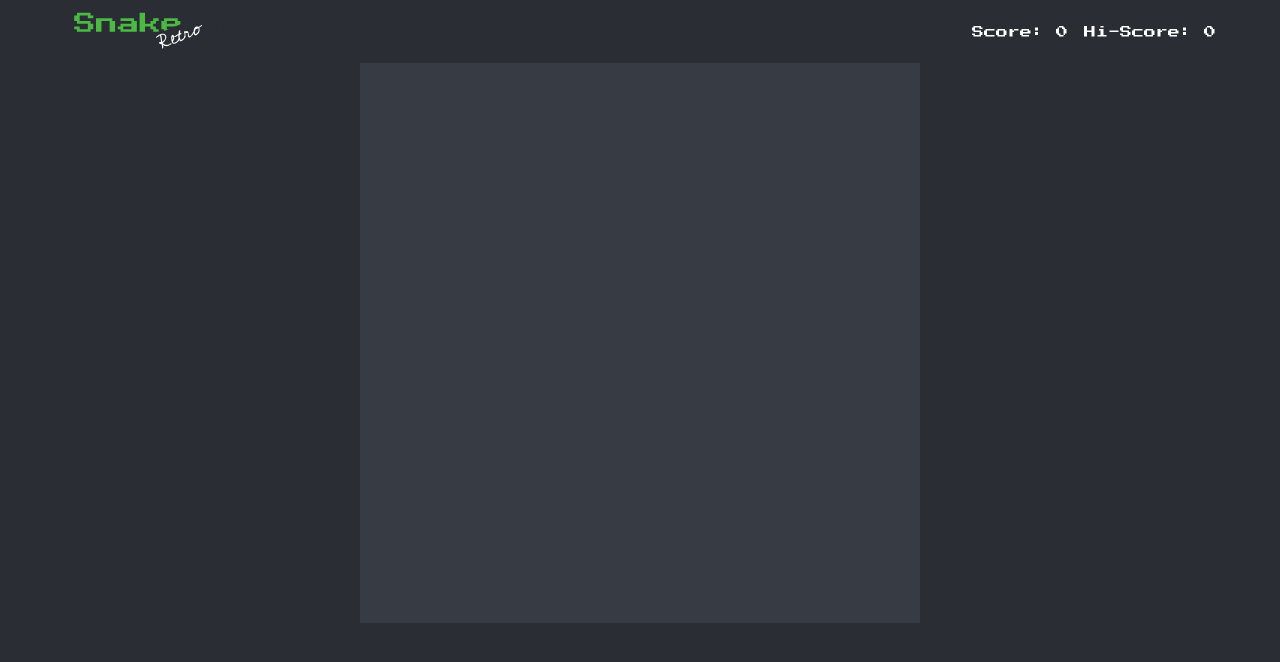
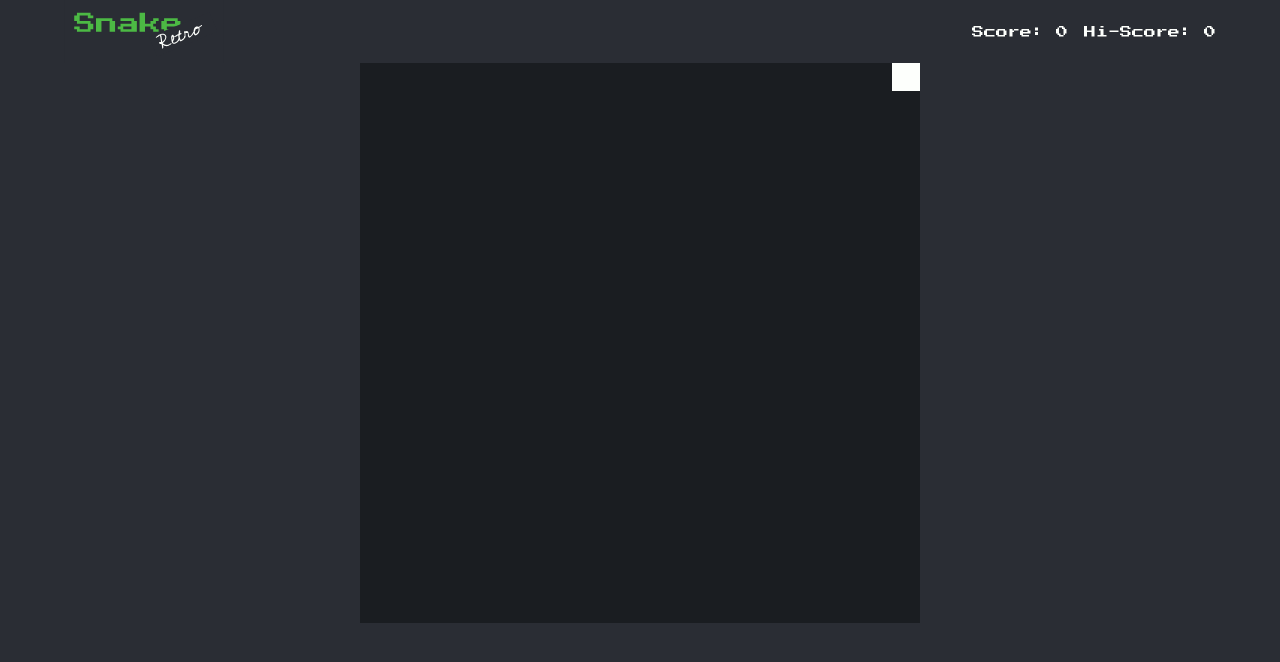
Before and after one commit to itzUmair/snake-game, a React (Vite) app: page / in a window 1280 px wide. Shown: the top 662 px of the page. Built offline with nearby package versions, Linux system fonts and the light colour scheme.

Commit message:
snake moving functionality

```diff
--- a/src/components/Canvas.jsx
+++ b/src/components/Canvas.jsx
@@ -1,6 +1,109 @@
+import { useEffect, useState } from "react";
+
 const Canvas = () => {
+  const [snake, setSnake] = useState([
+    { x: 1, y: 0 },
+    { x: 0, y: 0 },
+  ]);
+
+  const [gameSettings, setGameSettings] = useState({
+    gameSpeed: 4,
+  });
+
+  const [moveCooldown, setMoveCooldown] = useState(false);
+
+  const [lastMove, setLastMove] = useState("d");
+
+  const isBitingSelf = () => {
+    for (let i = 1; i < snake.length; i++) {
+      if (snake[0].x === snake[i].x && snake[0].y === snake[i].y) {
+        return true;
+      }
+    }
+    return false;
+  };
+
+  const gameRunning = () => {
+    if (
+      snake[0].x === 20 ||
+      snake[0].x < 0 ||
+      snake[0].y === 20 ||
+      snake[0].y < 0
+    ) {
+      return false;
+    } else if (isBitingSelf()) {
+      return false;
+    }
+    return true;
+  };
+
+  const updateSnake = () => {
+    if (!gameRunning()) {
+      return;
+    }
+    let tempSnake = [...snake];
+    if (lastMove === "d") {
+      tempSnake.unshift({ x: tempSnake[0].x + 1, y: tempSnake[0].y });
+    } else if (lastMove === "s") {
+      tempSnake.unshift({ x: tempSnake[0].x, y: tempSnake[0].y + 1 });
+    } else if (lastMove === "w") {
+      tempSnake.unshift({ x: tempSnake[0].x, y: tempSnake[0].y - 1 });
+    } else {
+      tempSnake.unshift({ x: tempSnake[0].x - 1, y: tempSnake[0].y });
+    }
+    tempSnake.pop();
+    setSnake(tempSnake);
+  };
+
+  const updateLastMove = (e) => {
+    if (moveCooldown) return;
+    if (lastMove === "d" && e.key !== "a") {
+      setLastMove(e.key);
+      return;
+    } else if (lastMove === "s" && e.key !== "w") {
+      setLastMove(e.key);
+      return;
+    } else if (lastMove === "a" && e.key !== "d") {
+      setLastMove(e.key);
+      return;
+    } else if (lastMove === "w" && e.key !== "s") {
+      setLastMove(e.key);
+      return;
+    }
+  };
+  useEffect(() => {
+    const gameLoop = setInterval(updateSnake, 50 * gameSettings.gameSpeed);
+
+    return () => {
+      clearInterval(gameLoop);
+    };
+  });
+
+  useEffect(() => {
+    const keyListener = window.addEventListener("keydown", updateLastMove);
+    return () => window.removeEventListener("keydown", keyListener);
+  });
+
   return (
-    <div className="w-11/12 h-[25rem] md:w-[35rem] md:h-[35rem] bg-clr-800 mx-auto"></div>
+    <div className="relative w-11/12 h-[25rem] md:w-[35rem] md:h-[35rem] bg-clr-950 mx-auto grid grid-cols-20 grid-rows-20">
+      {Array.from({ length: 20 * 20 }).map((_, index) => {
+        const row = Math.floor(index / 20);
+        const col = index % 20;
+        const isSnakePart = snake.some(
+          (part) => part.y === row && part.x === col
+        );
+        const isHead = snake[0].y === row && snake[0].x === col;
+
+        return (
+          <div
+            key={index}
+            className={`${
+              isSnakePart ? (isHead ? "bg-clr-100/40" : "bg-clr-100") : ""
+            }`}
+          ></div>
+        );
+      })}
+    </div>
   );
 };
 
--- a/src/index.css
+++ b/src/index.css
@@ -8,5 +8,15 @@
   }
   body {
     background-color: #2a2d34;
+    /* color: #1a1d21; */
   }
 }
+
+@layer utilities {
+  .grid-cols-20 {
+    grid-template-columns: repeat(20, minmax(0, 1fr));
+  }
+  .grid-rows-20 {
+    grid-template-rows: repeat(20, minmax(0, 1fr));
+  }
+}
--- a/tailwind.config.js
+++ b/tailwind.config.js
@@ -7,7 +7,7 @@ export default {
         "clr-100": "#FDFFFC",
         "clr-600": "#4CB944",
         "clr-900": "#2A2D34",
-        "clr-800": "#363B44",
+        "clr-950": "#1a1d21",
       },
     },
   },
```
